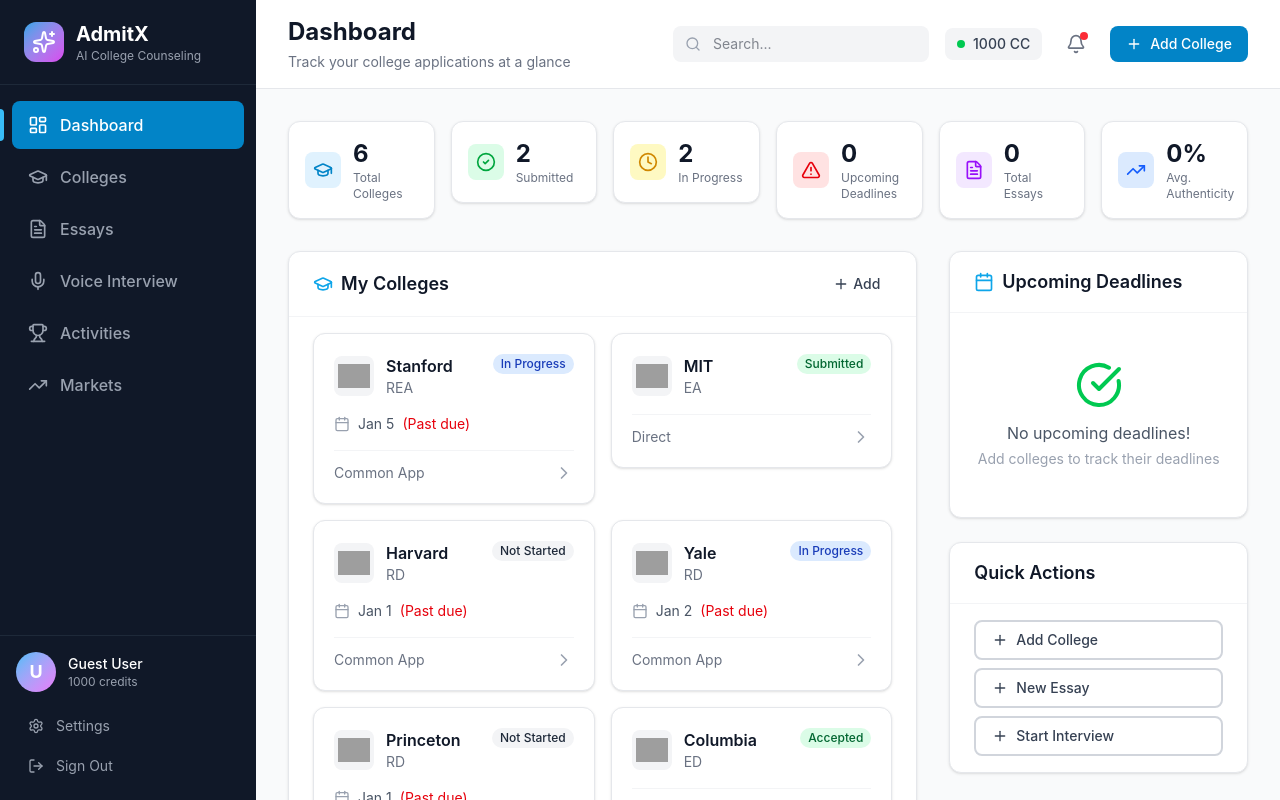
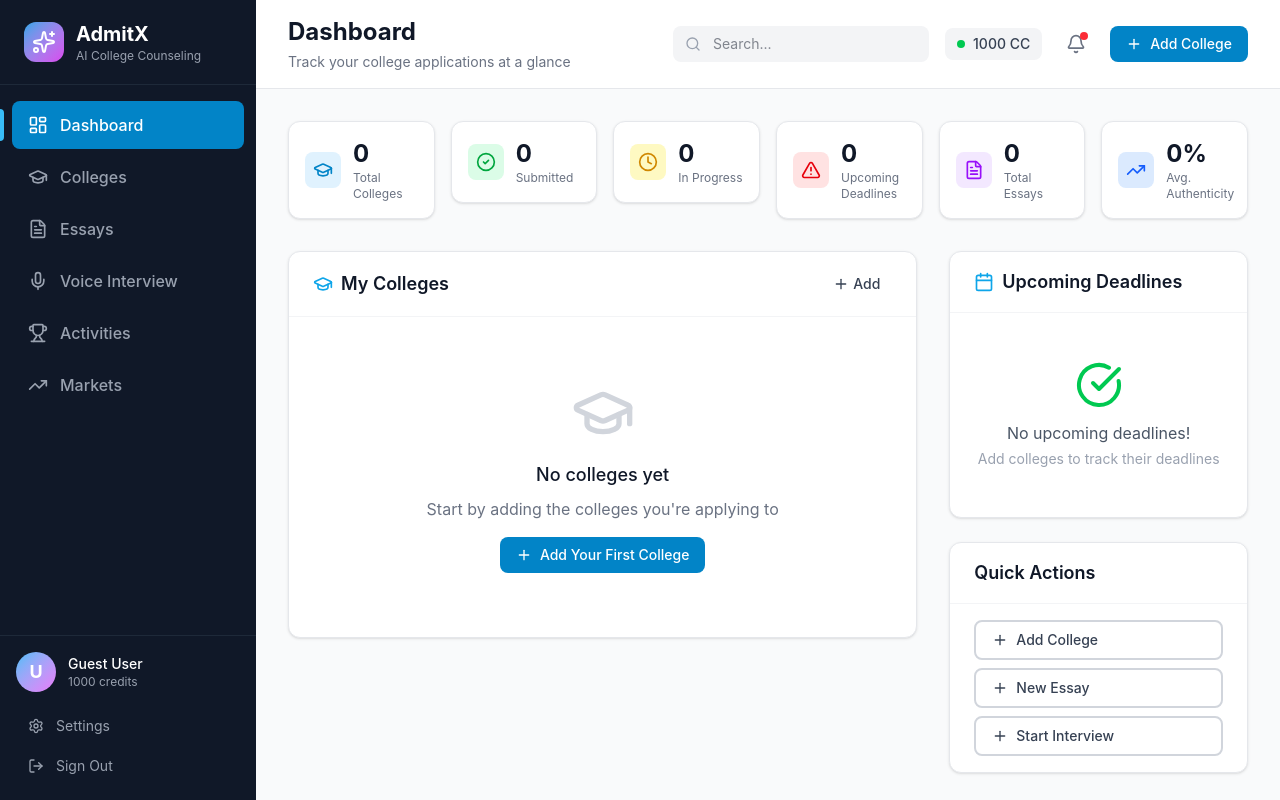
Before and after one commit to amirjon-1/admitx, a React (Vite) app: page / in a window 1280 px wide. Built offline with nearby package versions, Linux system fonts and the light colour scheme; grey boxes are pictures that could not be loaded.

Commit message:
Remove demo colleges and add college navigation from dashboard
- Remove DEMO_COLLEGES auto-initialization for clean startup
- Dashboard now starts empty, users can manually add colleges
- Add navigation from Dashboard college cards to Colleges tab
- Pass selectedCollege via navigation state

```diff
--- a/src/pages/Dashboard.tsx
+++ b/src/pages/Dashboard.tsx
@@ -1,4 +1,5 @@
 import { useState } from 'react';
+import { useNavigate } from 'react-router-dom';
 import { motion } from 'framer-motion';
 import { Plus, GraduationCap } from 'lucide-react';
 import { Header } from '../components/layout';
@@ -83,16 +84,16 @@
 ];
 
 export function Dashboard() {
-  const { colleges, essays, addCollege, setColleges } = useStore();
+  const navigate = useNavigate();
+  const { colleges, essays, addCollege } = useStore();
   const [isAddModalOpen, setIsAddModalOpen] = useState(false);
-
-  // Initialize with demo data if empty
-  if (colleges.length === 0) {
-    setColleges(DEMO_COLLEGES);
-  }
 
   const handleAddCollege = (college: College) => {
     addCollege(college);
+  };
+
+  const handleCollegeClick = (college: College) => {
+    navigate('/colleges', { state: { selectedCollege: college.name } });
   };
 
   return (
@@ -156,9 +157,7 @@
                       >
                         <CollegeCard
                           college={college}
-                          onClick={() => {
-                            // Navigate to college detail
-                          }}
+                          onClick={() => handleCollegeClick(college)}
                         />
                       </motion.div>
                     ))}
```
